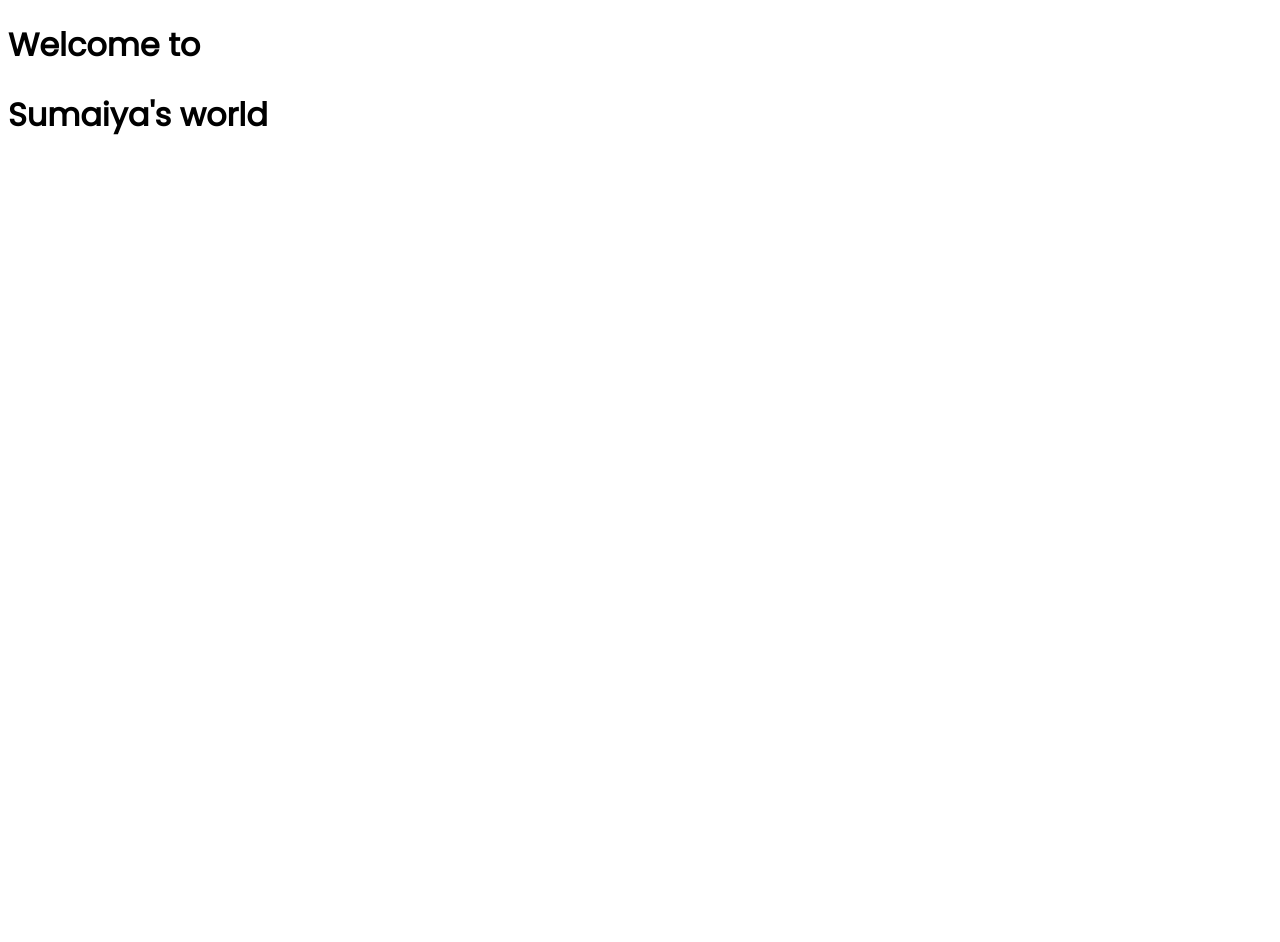
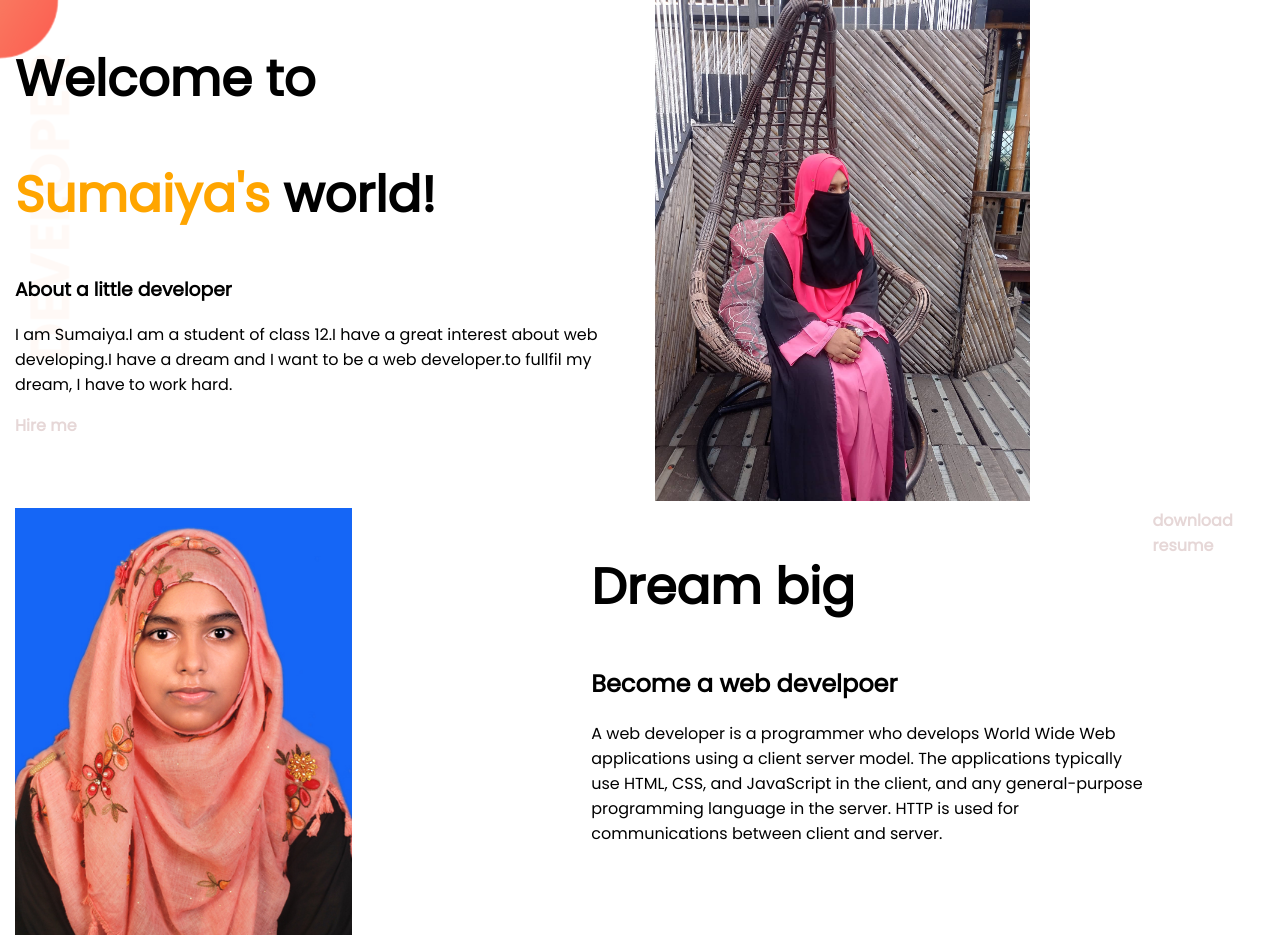
Before and after one commit to amatullahsumaiya/developer-portfolio, a plain HTML site: page index.html in a window 1280 px wide. Before the commit the page ends 800 px from the top, so only its background shows below. Drawn offline with Linux system fonts and the light colour scheme.

Commit message:
portFolio Commit

```diff
--- a/index.html
+++ b/index.html
@@ -1,5 +1,6 @@
 <!DOCTYPE html>
 <html lang="en">
+
 <head>
     <meta charset="UTF-8">
     <meta http-equiv="X-UA-Compatible" content="IE=edge">
@@ -11,9 +12,36 @@
 
     <link rel="stylesheet" href="style.css">
 </head>
+
 <body>
-    <h1>Welcome to</h1>
-    <h1> Sumaiya's world</h1>
+    <section class="top-banner">
+        <div class="half-width">
+            <h1>Welcome to</h1>
+            <h1><span class="orange-color">Sumaiya's</span> world!</h1>
+            <h3>About a little developer</h3>
+            <p>I am Sumaiya.I am a student of class 12.I have a great interest about web developing.I have a dream and I
+                want to be a web developer.to fullfil my dream, I have to work hard.</p>
+            <a class="link-button" target="_blnk"
+                href="https://img.freepik.com/free-photo/pink-flowers-with-defocused-background_1259-30.jpg?w=1380&t=st=1674119782~exp=1674120382~hmac=d6b20b88d3c5db3d81bb4c6e493ee61c2299d7f3b467a132199a40063e79ce75">Hire
+                me</a>
+        </div>
+        <div class="half-width"> <img src="image/311053858_829970211763239_264043449611054778_n.jpg" alt=""></div>
+
+    </section>
+    <section class="Dream big">
+        <div class="half-width">
+            <img src="image/sumaiya.jpg" alt="">
+        </div>
+        <div class="half-width">
+            <h1>Dream big</h1>
+            <h2>Become a web develpoer</h2>
+            <p>A web developer is a programmer who develops World Wide Web applications using a client server model. The
+                applications typically use HTML, CSS, and JavaScript in the client, and any general-purpose programming
+                language in the server. HTTP is used for communications between client and server.</p>
+        </div>
+        <a class="link-button" target="_blank" href="https://web.dev/learn/html/">download resume</a>
+    </section>
 
 </body>
+
 </html>
--- a/style.css
+++ b/style.css
@@ -1,3 +1,46 @@
 body {
     font-family: 'Poppins', sans-serif;
+    margin: 0%;
 }
+
+h1 {
+    font-size: 50px;
+}
+
+.orange-color {
+    color: orange;
+}
+
+section {
+    display: flex;
+}
+
+.half-width {
+    width: 50%;
+    padding-left: 15px;
+}
+
+.half-width img {
+    width: 60%;
+}
+
+.link-button {
+
+    text-decoration: none;
+    background-image: linear-gradient(orange tomato);
+    padding: 10 40;
+    color: rgb(230, 215, 215);
+    font-weight: 700;
+    border-radius: 5px;
+}
+
+.top-banner {
+    background-image: url(jhankar/top-banner.png);
+    background-repeat: no-repeat;
+}
+
+.Dream-big {
+    background-image: url(jhankar/dream-bg.png);
+    background-repeat: no-repeat;
+    background-position: right;
+}
```
